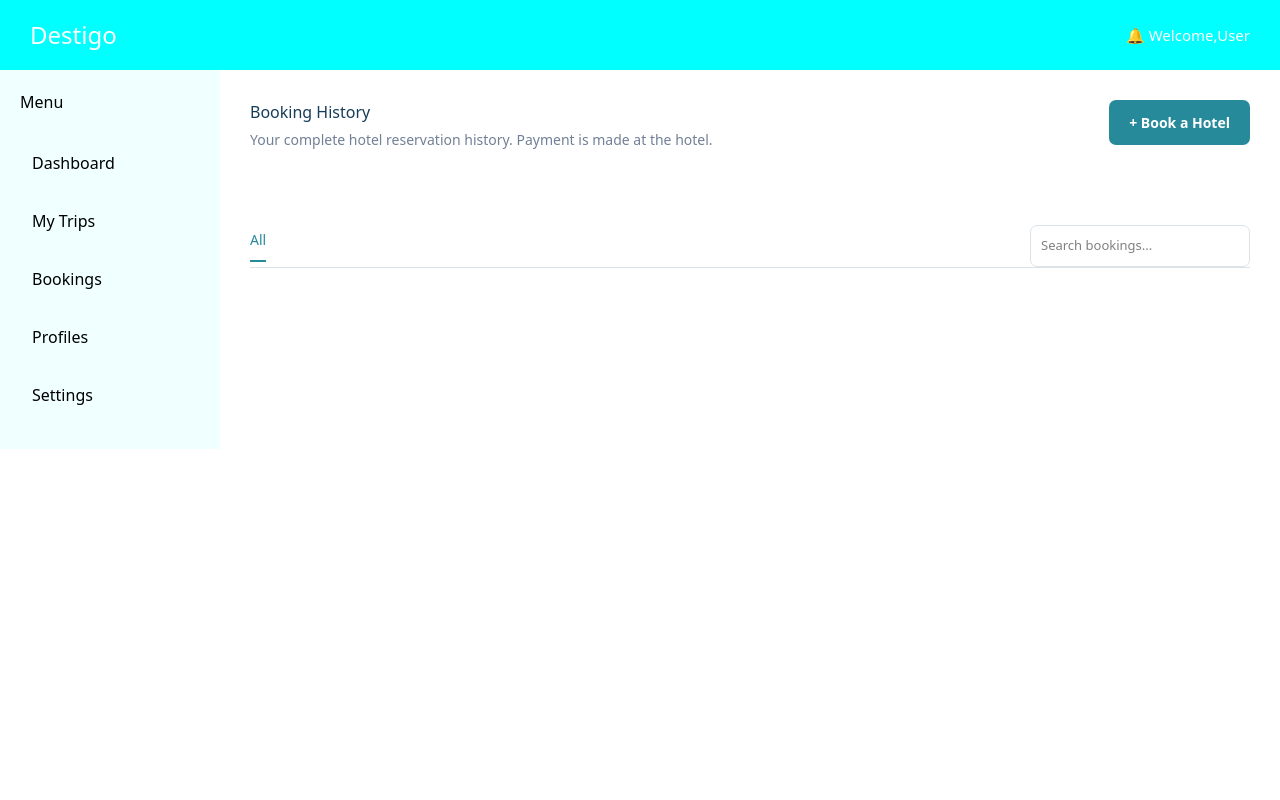
After one commit to Hemaka25/Destigo, a Laravel app: page /booking_history in a window 1280 px wide. The commit adds this page. Run offline with Laravel 12, Linux system fonts and the light colour scheme; style sheets or scripts are compiled from the project's sources.

Commit message:
validate the form and create the dashboard/history page

```diff
--- a/resources/css/app.css
+++ b/resources/css/app.css
@@ -523,3 +523,103 @@
     margin-bottom: 0;
     margin-top: 10px;
 }
+
+/* Booking Actions */
+.booking-actions {
+    display: flex;
+    justify-content: flex-end;
+    margin-top: 25px;
+    margin-bottom: 30px;
+}
+
+.proceed-btn {
+    background-color: #173D59;
+    color: white;
+    border: none;
+    padding: 13px 35px;
+    border-radius: 6px;
+    font-size: 16px;
+    cursor: pointer;
+}
+
+.proceed-btn:hover {
+    background-color: #278A9B;
+}
+
+/* Validation Error Messages */
+.error-message {
+    color: #D93025;
+    font-size: 13px;
+    margin-top: 4px;
+}
+
+/* Booking History Page */
+.booking-history {
+    width: 100%;
+}
+
+.history-header {
+    display: flex;
+    justify-content: space-between;
+    align-items: flex-start;
+    margin-bottom: 75px;
+}
+
+.history-header h1 {
+    color: #173D59;
+    margin: 0 0 5px 0;
+}
+
+.history-header p {
+    color: #718096;
+    margin: 0;
+    font-size: 14px;
+}
+
+.book-hotel-btn {
+    background-color: #278A9B;
+    color: white;
+    padding: 12px 20px;
+    border-radius: 7px;
+    text-decoration: none;
+    font-size: 14px;
+    font-weight: 600;
+}
+
+.book-hotel-btn:hover {
+    background-color: #173D59;
+}
+
+/* Booking History Filter */
+.history-filter {
+    display: flex;
+    justify-content: space-between;
+    align-items: center;
+    border-bottom: 1px solid #DCE3E8;
+    margin-bottom: 15px;
+}
+
+.filter-tab {
+    display: flex;
+    align-items: center;
+}
+
+.filter-tab span {
+    color: #278A9B;
+    font-size: 14px;
+    padding-bottom: 10px;
+    border-bottom: 2px solid #278A9B;
+}
+
+.booking-search input {
+    width: 220px;
+    padding: 10px;
+    border: 1px solid #DCE3E8;
+    border-radius: 7px;
+    font-size: 13px;
+    outline: none;
+}
+
+.booking-search input:focus {
+    border-color: #278A9B;
+}
--- /dev/null
+++ b/resources/views/hotel_booking/history.blade.php
@@ -0,0 +1,35 @@
+@extends('layouts.nav')
+
+@section('content')
+
+<div class="booking-history">
+
+    <div class="history-header">
+
+        <div>
+            <h1>Booking History</h1>
+            <p>Your complete hotel reservation history. Payment is made at the hotel.</p>
+        </div>
+
+        <a href="{{ url('/hotel_booking') }}" class="book-hotel-btn">
+            + Book a Hotel
+        </a>
+
+    </div>
+
+    <!-- Booking Filter -->
+<div class="history-filter">
+
+    <div class="filter-tab">
+        <span class="active">All</span>
+    </div>
+
+    <div class="booking-search">
+        <input type="text" placeholder="Search bookings...">
+    </div>
+
+    </div>
+
+</div>
+
+@endsection
--- a/routes/web.php
+++ b/routes/web.php
@@ -148,3 +148,26 @@ Route::get('/booking_confirmation/{hotelId}/{roomIndex}', function ($hotelId, $r
     ]);
 
 });
+
+
+use Illuminate\Http\Request;
+
+Route::post('/booking_confirmation', function (Request $request) {
+
+    $validated = $request->validate([
+        'full_name' => 'required|string|max:255',
+        'email' => 'required|email',
+        'phone' => 'required|string|max:20',
+        'country' => 'required|string|max:100',
+        'check_in' => 'required|date',
+        'check_out' => 'required|date|after:check_in',
+        'guests' => 'required|integer|min:1',
+        'payment_method' => 'required|in:pay_at_hotel',
+    ]);
+
+    return 'Booking form submitted successfully!';
+});
+
+Route::get('/booking_history', function () {
+    return view('hotel_booking.history');
+});
```
Also changed, not shown: resources/views/hotel_booking/confirmation.blade.php (+58 -7 lines).
